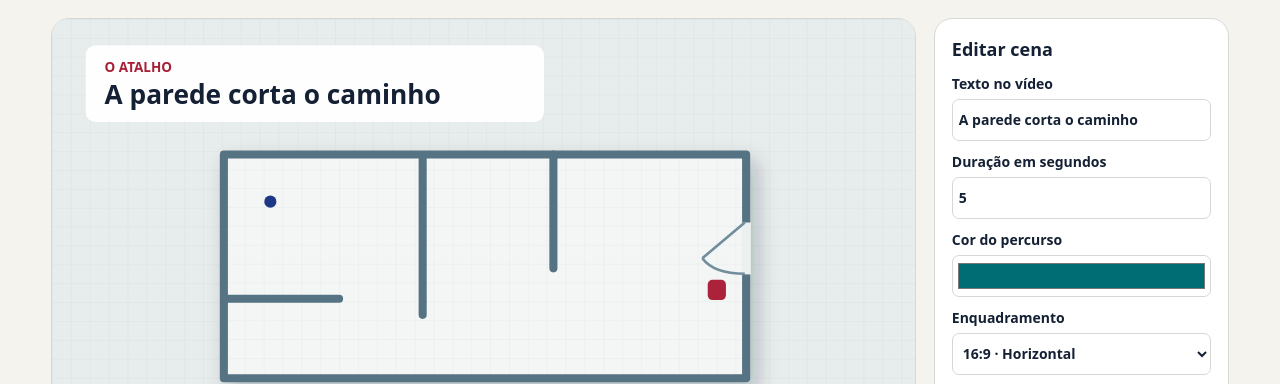
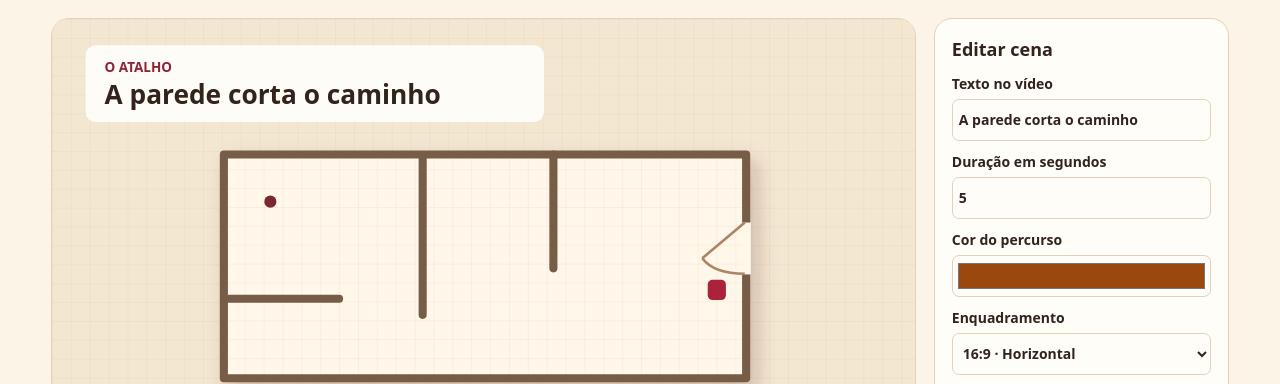
Before and after one commit to mcmendeseng-ui/ESTUDO-NFPA-E-ABNT, a plain HTML site: page prototipos/Norma_em_Cena_Prototipo.html in a window 1280 px wide. Shown: the part 365-749 px from the top of the page. Drawn offline with Linux system fonts and the light colour scheme.

Commit message:
Revê a paleta do protótipo e destaca obstáculos e encaixe

```diff
--- a/prototipos/Norma_em_Cena_Prototipo.html
+++ b/prototipos/Norma_em_Cena_Prototipo.html
@@ -5,15 +5,15 @@
 <meta name="viewport" content="width=device-width, initial-scale=1">
 <title>Norma em Cena · Protótipo de direção visual</title>
 <style>
-:root{color-scheme:light;--ink:#142034;--soft:#586678;--paper:#f5f3ee;--panel:#fff;--line:#d7d8d4;--red:#a72136;--royal:#2438ba;--teal:#006c73}
-*{box-sizing:border-box}body{margin:0;background:var(--paper);color:var(--ink);font:16px/1.5 system-ui,sans-serif}button,input,select{font:inherit}button{cursor:pointer}button:focus-visible,a:focus-visible,input:focus-visible,select:focus-visible{outline:3px solid #4765df;outline-offset:3px}
+:root{color-scheme:light;--ink:#32231C;--soft:#675045;--paper:#FBF4E7;--panel:#FFFDF8;--line:#E4D1B6;--red:#8E2339;--action:#762B2C;--route:#9A480D}
+*{box-sizing:border-box}body{margin:0;background:var(--paper);color:var(--ink);font:16px/1.5 system-ui,sans-serif}button,input,select{font:inherit}button{cursor:pointer}button:focus-visible,a:focus-visible,input:focus-visible,select:focus-visible{outline:3px solid #A64912;outline-offset:3px}
 header,main{max-width:1420px;margin:auto;padding:18px clamp(16px,4vw,56px)}header{display:flex;align-items:center;justify-content:space-between;gap:16px;border-bottom:1px solid var(--line)}.wordmark{font-weight:900;letter-spacing:-.055em;font-size:25px}.wordmark i{font-style:normal;color:var(--red)}.proof{font-size:13px;font-weight:700;color:var(--soft)}
 .hero{padding:25px 0 21px;max-width:850px}h1{font-size:clamp(38px,6.5vw,86px);letter-spacing:-.07em;line-height:.98;margin:9px 0 18px}.hero p{font-size:clamp(16px,2vw,20px);color:var(--soft);margin:0}.tag{display:inline-block;font-size:12px;font-weight:900;letter-spacing:.11em;color:var(--red)}
 .workspace{display:grid;grid-template-columns:minmax(0,1fr) 295px;align-items:start;gap:18px}.player,.inspector,.timeline{background:var(--panel);border:1px solid var(--line);border-radius:18px;overflow:hidden}
-.stage{aspect-ratio:16/9;background:#dce6ec;position:relative;overflow:hidden}.stage svg{display:block;width:100%;height:100%}.stage.portrait{aspect-ratio:9/16;width:min(100%,40.5vh);margin:auto}.player:has(.portrait){background:#e8edf0}
-.transport{padding:13px;display:flex;align-items:center;gap:12px;background:#fff}.transport span{font-size:13px;font-variant-numeric:tabular-nums;white-space:nowrap}.transport input{flex:1;min-width:35px;accent-color:var(--royal)}
-button{border:1px solid var(--line);background:#fff;color:var(--ink);border-radius:9px;padding:8px 11px;font-weight:700}button.primary{background:var(--royal);color:#fff;border-color:var(--royal)}button[aria-pressed=true]{border-color:var(--royal);background:#edf0ff;color:#1d309e}
-.inspector{padding:17px}.inspector h2,.timeline h2{font-size:18px;margin:0 0 8px}.inspector p{font-size:14px;color:var(--soft);margin:0 0 12px}.inspector label{display:grid;gap:5px;font-weight:650;margin:10px 0;font-size:14px}.inspector input,.inspector select{width:100%;min-height:42px;border:1px solid var(--line);border-radius:7px;padding:6px;color:var(--ink);background:#fff}.inspector input[type=color]{padding:3px}.inspector a{color:#2034a6}.inspector .actions{display:flex;flex-wrap:wrap;gap:7px;margin-top:12px}.inspector .source{border-top:1px solid var(--line);padding-top:10px;margin-top:14px}.timeline{padding:14px;margin-top:13px}.beats{display:grid;grid-template-columns:repeat(4,1fr);gap:7px}.beats button{text-align:left;font-size:14px;min-height:60px}.beats small{display:block;font-size:11px;font-variant-numeric:tabular-nums;color:#4e5c71}
+.stage{aspect-ratio:16/9;background:#EDDDC7;position:relative;overflow:hidden}.stage svg{display:block;width:100%;height:100%}.stage.portrait{aspect-ratio:9/16;width:min(100%,40.5vh);margin:auto}.player:has(.portrait){background:#F4E4CC}
+.transport{padding:13px;display:flex;align-items:center;gap:12px;background:#FFFDF8}.transport span{font-size:13px;font-variant-numeric:tabular-nums;white-space:nowrap}.transport input{flex:1;min-width:35px;accent-color:var(--action)}
+button{border:1px solid var(--line);background:#FFFDF8;color:var(--ink);border-radius:9px;padding:8px 11px;font-weight:700}button.primary{background:var(--action);color:#FFFDF8;border-color:var(--action)}button[aria-pressed=true]{border-color:var(--action);background:#F5E6CF;color:#783616}
+.inspector{padding:17px}.inspector h2,.timeline h2{font-size:18px;margin:0 0 8px}.inspector p{font-size:14px;color:var(--soft);margin:0 0 12px}.inspector label{display:grid;gap:5px;font-weight:650;margin:10px 0;font-size:14px}.inspector input,.inspector select{width:100%;min-height:42px;border:1px solid var(--line);border-radius:7px;padding:6px;color:var(--ink);background:#FFFDF8}.inspector input[type=color]{padding:3px}.inspector a{color:#813B18}.inspector .actions{display:flex;flex-wrap:wrap;gap:7px;margin-top:12px}.inspector .source{border-top:1px solid var(--line);padding-top:10px;margin-top:14px}.timeline{padding:14px;margin-top:13px}.beats{display:grid;grid-template-columns:repeat(4,1fr);gap:7px}.beats button{text-align:left;font-size:14px;min-height:60px}.beats small{display:block;font-size:11px;font-variant-numeric:tabular-nums;color:#64483B}
 @media(max-width:850px){.workspace{grid-template-columns:1fr}}@media(max-width:480px){.beats{grid-template-columns:repeat(2,1fr)}.transport{gap:6px;padding:9px}.transport button{padding:7px 8px}.proof{font-size:11px}}@media(prefers-reduced-motion:reduce){*{scroll-behavior:auto}}
 </style>
 </head>
@@ -27,23 +27,23 @@ button{border:1px solid var(--line);background:#fff;color:var(--ink);border-radi
         <div class="stage" id="stage">
           <svg id="frame" viewBox="0 0 1280 720" role="img" aria-label="Animação esquemática de um acionador manual de incêndio">
             <defs>
-              <pattern id="grid" width="28" height="28" patternUnits="userSpaceOnUse"><path d="M0 28V0h28" fill="none" stroke="#9aabba" opacity=".26"/></pattern>
-              <linearGradient id="wall" x2="0" y2="1"><stop stop-color="#e7eef1"/><stop offset="1" stop-color="#a5b9c6"/></linearGradient>
-              <linearGradient id="floor"><stop stop-color="#839bad"/><stop offset="1" stop-color="#c1d1d9"/></linearGradient>
-              <filter id="shadow" x="-35%" width="170%" y="-35%" height="170%"><feDropShadow dx="10" dy="15" stdDeviation="15" flood-color="#142435" flood-opacity=".24"/></filter>
+              <pattern id="grid" width="28" height="28" patternUnits="userSpaceOnUse"><path d="M0 28V0h28" fill="none" stroke="#AD8F68" opacity=".26"/></pattern>
+              <linearGradient id="wall" x2="0" y2="1"><stop stop-color="#FFEDD3"/><stop offset="1" stop-color="#BE9B78"/></linearGradient>
+              <linearGradient id="floor"><stop stop-color="#AB8364"/><stop offset="1" stop-color="#DFCAAA"/></linearGradient>
+              <filter id="shadow" x="-35%" width="170%" y="-35%" height="170%"><feDropShadow dx="10" dy="15" stdDeviation="15" flood-color="#482C20" flood-opacity=".24"/></filter>
               <g id="plan">
-                <path d="M-395-162H380V170H-395Z" fill="#f3f6f5" stroke="#567384" stroke-width="12" stroke-linejoin="round"/>
+                <path d="M-395-162H380V170H-395Z" fill="#FFF7E9" stroke="#775B47" stroke-width="12" stroke-linejoin="round"/>
                 <path d="M-389-156H374V164H-389Z" fill="url(#grid)"/>
-                <path d="M-100-160V76m-294-24h170m318-214V7" stroke="#567384" stroke-width="12" fill="none" stroke-linecap="round"/>
-                <path d="M380-61v77" stroke="#ecf1f0" stroke-width="14"/><path d="M378-61l-63 53m63 23q-46 0-63-23" fill="none" stroke="#728d9c" stroke-width="4"/>
-                <circle cx="-326" cy="-92" r="9" fill="#1d3886"/>
+                <path d="M-100-160V76m-294-24h170m318-214V7" stroke="#775B47" stroke-width="12" fill="none" stroke-linecap="round"/>
+                <path d="M380-61v77" stroke="#FFF7E9" stroke-width="14"/><path d="M378-61l-63 53m63 23q-46 0-63-23" fill="none" stroke="#AD8465" stroke-width="4"/>
+                <circle cx="-326" cy="-92" r="9" fill="#7B2631"/>
                 <rect x="323" y="24" width="27" height="30" rx="7" fill="#ad223a"/>
               </g>
               <g id="plate">
-                <rect x="-103" y="-127" width="206" height="254" rx="26" fill="#283a49"/>
-                <rect x="-84" y="-110" width="168" height="220" rx="18" fill="#536d7e" stroke="#8499a4" stroke-width="4"/>
-                <path d="M-51-66H51V67H-51Z" fill="#293b49"/>
-                <circle cx="-65" cy="-89" r="8" fill="#d0dae0"/><circle cx="65" cy="89" r="8" fill="#d0dae0"/>
+                <rect x="-103" y="-127" width="206" height="254" rx="26" fill="#432C26"/>
+                <rect x="-84" y="-110" width="168" height="220" rx="18" fill="#825A45" stroke="#C09374" stroke-width="4"/>
+                <path d="M-51-66H51V67H-51Z" fill="#573D33"/>
+                <circle cx="-65" cy="-89" r="8" fill="#F1D9B6"/><circle cx="65" cy="89" r="8" fill="#F1D9B6"/>
               </g>
               <g id="cover">
                 <path d="M-91-114h161l35 27v190l-34 25H-91Z" fill="#6f1830"/>
@@ -51,40 +51,45 @@ button{border:1px solid var(--line);background:#fff;color:var(--ink);border-radi
                 <path d="M-75-99h131" stroke="#f18b85" stroke-width="4" stroke-linecap="round"/>
                 <rect x="-70" y="-67" width="123" height="107" rx="12" fill="#6d1931"/>
                 <rect x="-59" y="-55" width="101" height="83" rx="8" fill="#f5d6bd" stroke="#fff1dc" stroke-width="5"/>
-                <path d="M-53 16L11-51m0 73l31-39" stroke="#fff" stroke-width="7" opacity=".42"/>
+                <path d="M-53 16L11-51m0 73l31-39" stroke="#FFFDF8" stroke-width="7" opacity=".42"/>
                 <rect x="-38" y="-29" width="60" height="31" rx="5" fill="#bd3044"/>
                 <path d="M-56 67H41m-97 16H14" stroke="#f9b5aa" stroke-width="5" stroke-linecap="round"/>
               </g>
             </defs>
-            <rect x="-1980" y="-1980" width="5000" height="5000" fill="#e7ecec"/>
+            <rect x="-1980" y="-1980" width="5000" height="5000" fill="#F4E7D2"/>
             <rect x="-1980" y="-1980" width="5000" height="5000" fill="url(#grid)"/>
             <g id="planScene">
               <g transform="translate(650 363)">
                 <use href="#plan" filter="url(#shadow)"/>
                 <path id="shortcut" d="M-326-92L332 41" stroke="#b5263c" stroke-width="9" fill="none" stroke-dasharray="12 13" opacity=".92"/>
-                <path id="route" d="M-326-92H-171V118H296V40H328" stroke="#006c73" stroke-width="11" fill="none" stroke-linejoin="round" stroke-linecap="round" pathLength="100"/>
-                <circle id="traveler" cx="-326" cy="-92" r="12" fill="#f4a148" stroke="white" stroke-width="4"/>
+                <path id="route" d="M-326-92H-171V118H296V40H328" stroke="#9A480D" stroke-width="11" fill="none" stroke-linejoin="round" stroke-linecap="round" pathLength="100"/>
+                <g id="wallHit"><circle cx="-100" cy="-46" r="25" fill="#FFF2D6" stroke="#A72136" stroke-width="5"/><path d="M-109-55l18 18m0-18l-18 18" fill="none" stroke="#A72136" stroke-width="5" stroke-linecap="round"/></g>
+                <circle id="traveler" cx="-326" cy="-92" r="12" fill="#F9B12D" stroke="white" stroke-width="4"/>
               </g>
             </g>
             <g id="hardware">
               <path d="M221 510L782 590l388-106-550-78Z" fill="url(#floor)" filter="url(#shadow)"/>
-              <path d="M280 157l620 36v289l-620 43Z" fill="url(#wall)" stroke="#8198a8" stroke-width="4"/>
-              <path d="M280 157l41-26 610 34-31 28Zm620 36l31-28v290l-31 27Z" fill="#8ba2b2"/>
-              <path d="M667 221l149 5v263l-149 14Z" fill="#284257"/>
-              <path d="M679 228l125 7v249l-125 11Z" fill="#a2baca"/>
-              <path d="M697 241l93 4v229l-93 9Z" fill="#6c8a9e"/><circle cx="768" cy="373" r="6" fill="#e7f3fb"/>
-              <path id="partsGuide" d="M459 323H641" stroke="#00737b" stroke-width="5" stroke-dasharray="10 8"/>
+              <path d="M280 157l620 36v289l-620 43Z" fill="url(#wall)" stroke="#A78061" stroke-width="4"/>
+              <path d="M280 157l41-26 610 34-31 28Zm620 36l31-28v290l-31 27Z" fill="#C39F76"/>
+              <path d="M667 221l149 5v263l-149 14Z" fill="#52392D"/>
+              <path d="M679 228l125 7v249l-125 11Z" fill="#E7CDA6"/>
+              <path d="M697 241l93 4v229l-93 9Z" fill="#BA9774"/><circle cx="768" cy="373" r="6" fill="#F6E4C4"/>
+              <path id="partsGuide" d="M459 323H641" stroke="#9A480D" stroke-width="5" stroke-dasharray="10 8"/>
               <g id="basePart"><use href="#plate" filter="url(#shadow)"/></g>
               <g id="frontPart"><use href="#cover" filter="url(#shadow)"/></g>
-              <g id="height"><path d="M388 315V503m-9-182l9-10 9 10m-18 174l9 10 9-10m-33-182h50m-50 192h50" stroke="#126875" stroke-width="5" fill="none"/>
-              <path d="M347 507H543" stroke="#126875" stroke-width="4" stroke-dasharray="8 8" fill="none"/></g>
+              <g id="assemblyNotes" font-family="system-ui,sans-serif" font-size="19" font-weight="750" fill="#633620">
+                <path d="M304 404h63l48-53m163 53h69l-16-66" stroke="#925731" stroke-width="3" fill="none"/>
+                <text x="303" y="431">Base</text><text x="551" y="431">Tampa frontal</text>
+              </g>
+              <g id="height"><path d="M388 315V503m-9-182l9-10 9 10m-18 174l9 10 9-10m-33-182h50m-50 192h50" stroke="#844410" stroke-width="5" fill="none"/>
+              <path d="M347 507H543" stroke="#844410" stroke-width="4" stroke-dasharray="8 8" fill="none"/></g>
             </g>
-            <g id="labels" font-family="system-ui,sans-serif" fill="#142034">
-              <rect id="banner" x="50" y="39" width="680" height="114" rx="15" fill="#fff" fill-opacity=".95"/>
-              <text id="step" x="78" y="79" font-size="20" font-weight="800" fill="#a72136"></text>
+            <g id="labels" font-family="system-ui,sans-serif" fill="#32231C">
+              <rect id="banner" x="50" y="39" width="680" height="114" rx="15" fill="#FFFDF8" fill-opacity=".95"/>
+              <text id="step" x="78" y="79" font-size="20" font-weight="800" fill="#8E2339"></text>
               <text id="caption" x="78" y="126" font-size="39" font-weight="850"></text>
-              <rect id="footBox" x="50" y="628" width="635" height="58" rx="12" fill="#172940"/>
-              <text id="foot" x="76" y="665" font-size="22" font-weight="650" fill="#fff"></text>
+              <rect id="footBox" x="50" y="628" width="635" height="58" rx="12" fill="#412821"/>
+              <text id="foot" x="76" y="665" font-size="22" font-weight="650" fill="#FFFDF8"></text>
             </g>
           </svg>
         </div>
@@ -100,7 +105,7 @@ button{border:1px solid var(--line);background:#fff;color:var(--ink);border-radi
       <h2>Editar cena</h2>
       <label>Texto no vídeo<input id="copy" maxlength="45"></label>
       <label>Duração em segundos<input id="seconds" type="number" min="3" max="30" step=".5"></label>
-      <label>Cor do percurso<input id="color" type="color" value="#006c73"></label>
+      <label>Cor do percurso<input id="color" type="color" value="#9A480D"></label>
       <label>Enquadramento<select id="aspect"><option value="wide">16:9 · Horizontal</option><option value="portrait">9:16 · Vertical</option></select></label>
       <div class="actions"><button id="json">Baixar ajustes</button><button id="open">Reabrir ajustes</button><input type="file" id="file" hidden accept="application/json,.json"></div>
       <div class="source"><h2>Fonte da cena</h2><p id="reference"></p><a href="https://cb.es.gov.br/legislacoes-em-vigor">Consultar CBMES ↗</a></div>
@@ -161,17 +166,20 @@ function render(){
   $('foot').textContent=s.foot;
   view('planScene',Number(i<2));view('hardware',Number(i>=2));
   view('shortcut',i===0?smooth(p*2):0);
+  view('wallHit',i===0?smooth((p-.24)*3):0);
   const progress=i===1?smooth((p-.05)/.81):0;
   $('route').setAttribute('stroke',$('color').value);
   $('route').setAttribute('stroke-dasharray',progress*100+' 104');
   view('route',Number(i===1&&progress>0));view('traveler',Number(i===1));
   const path=$('route'), point=path.getPointAtLength(path.getTotalLength()*progress);
   $('traveler').setAttribute('cx',point.x);$('traveler').setAttribute('cy',point.y);
-  const f=smooth((p-.18)/.56), b=smooth(p/.28);
+  const f=smooth((p-.31)/.56), b=smooth(p/.28);
   $('basePart').setAttribute('transform','translate('+ (461-98*(1-b)) +' 323) scale(.55)');
   $('frontPart').setAttribute('transform','translate('+ (i===2?461+190*(1-f):461)+' '+(i===2?323-63*(1-f):323)+') scale(.56)');
   if(i===3)$('basePart').setAttribute('transform','translate(461 323) scale(.55)');
-  view('partsGuide',i===2?1-f:0);view('height',i===3?smooth(p*3):0);
+  view('partsGuide',i===2?1-f:0);
+  view('assemblyNotes',i===2?smooth(p*6)*(1-smooth((p-.32)*4)):0);
+  view('height',i===3?smooth(p*3):0);
   $('seek').max=String(total());$('seek').value=String(t);
   $('time').textContent=Math.floor(t)+' / '+total()+' s';
 }
```
